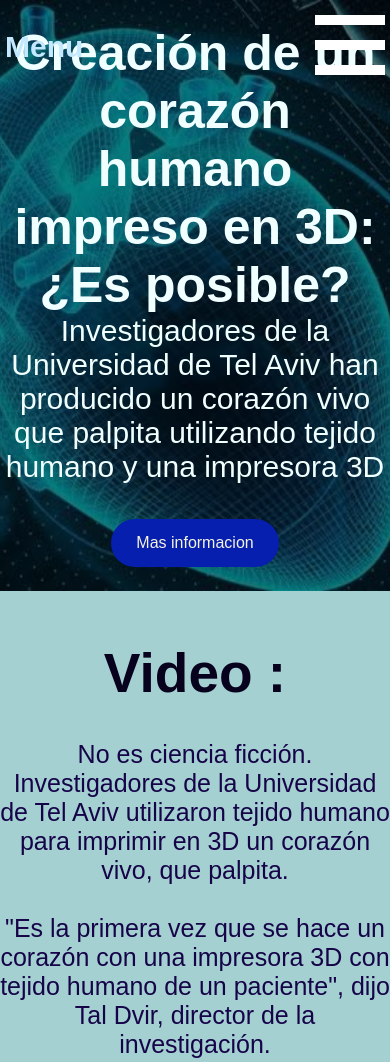
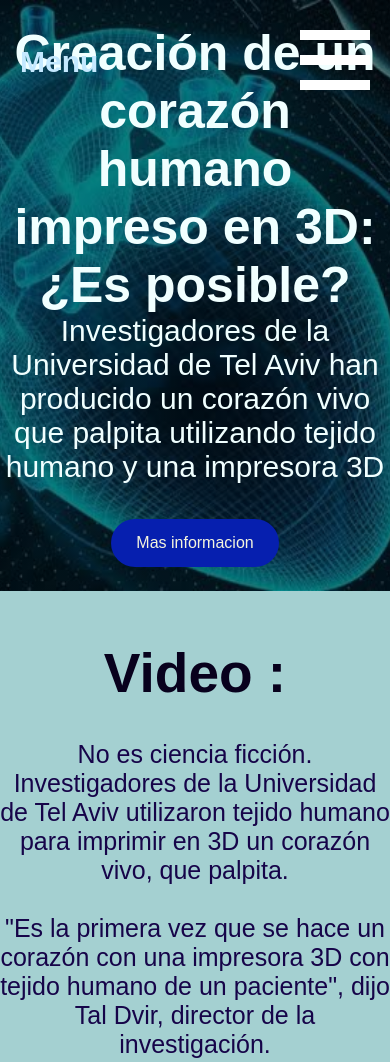
Before and after one commit to char081/comosubirunapagina, a plain HTML site: page index.html in a window 390 px wide. Shown: the top 1062 px of the page. Drawn offline with Linux system fonts and the light colour scheme.

Commit message:
Update style.css

```diff
--- a/style.css
+++ b/style.css
@@ -213,16 +213,16 @@ float: left;
     color:rgb(8, 1, 29);
 }
 .final-txt p {
-    text-align: center;
+    text-align: center
     font-size: 30px;
 
 }
 
 
-  @media (max-width:991px) {
+  @media (max-width:800px) {
 
     .menu {
-        padding: 5px;
+        padding: 20px;
     }
     .menu label {
         display: initial;
```
